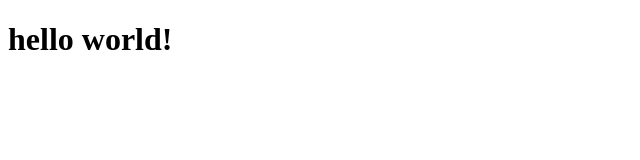
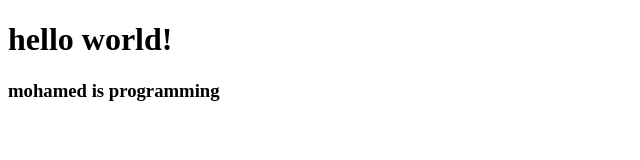
Before and after one commit to mohamed2968/myProject, a plain HTML site: page index.html in a window 1280 px wide. Shown: the whole page, without its empty margins (0-640 px from the left). Drawn offline with Linux system fonts and the light colour scheme.

Commit message:
Update index.html

```diff
--- a/index.html
+++ b/index.html
@@ -7,5 +7,6 @@
 </head>
 <body>
     <h1>hello world!</h1>
+    <h3>mohamed is programming</h3>
 </body>
 </html>
```
